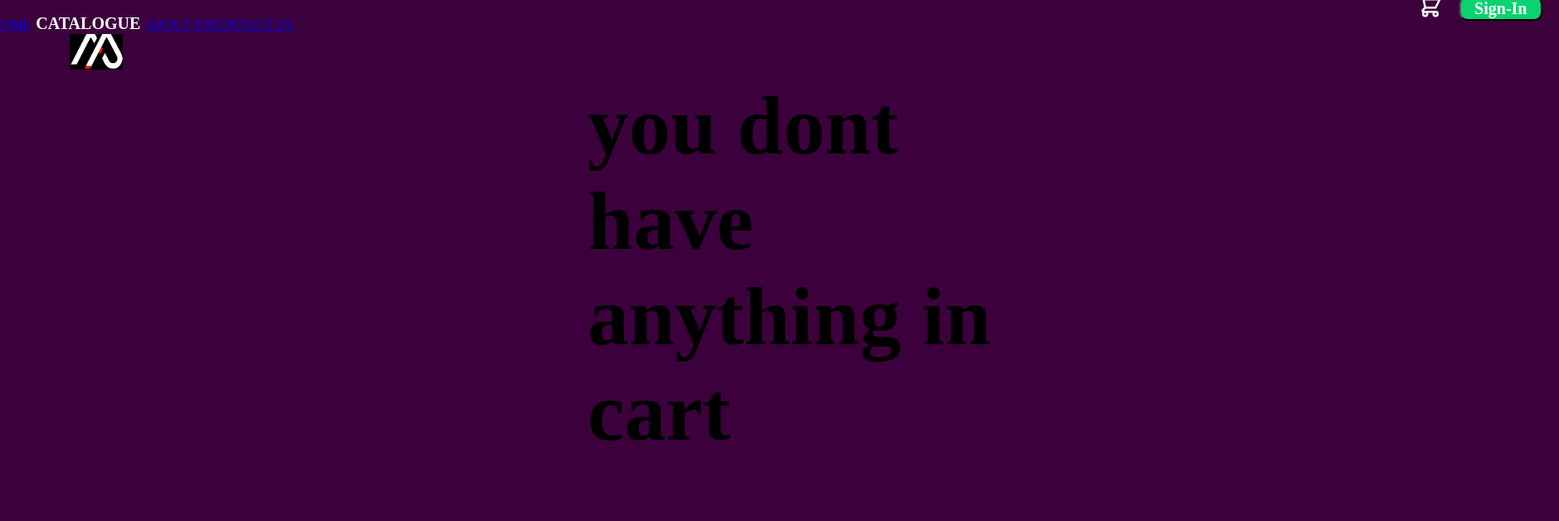
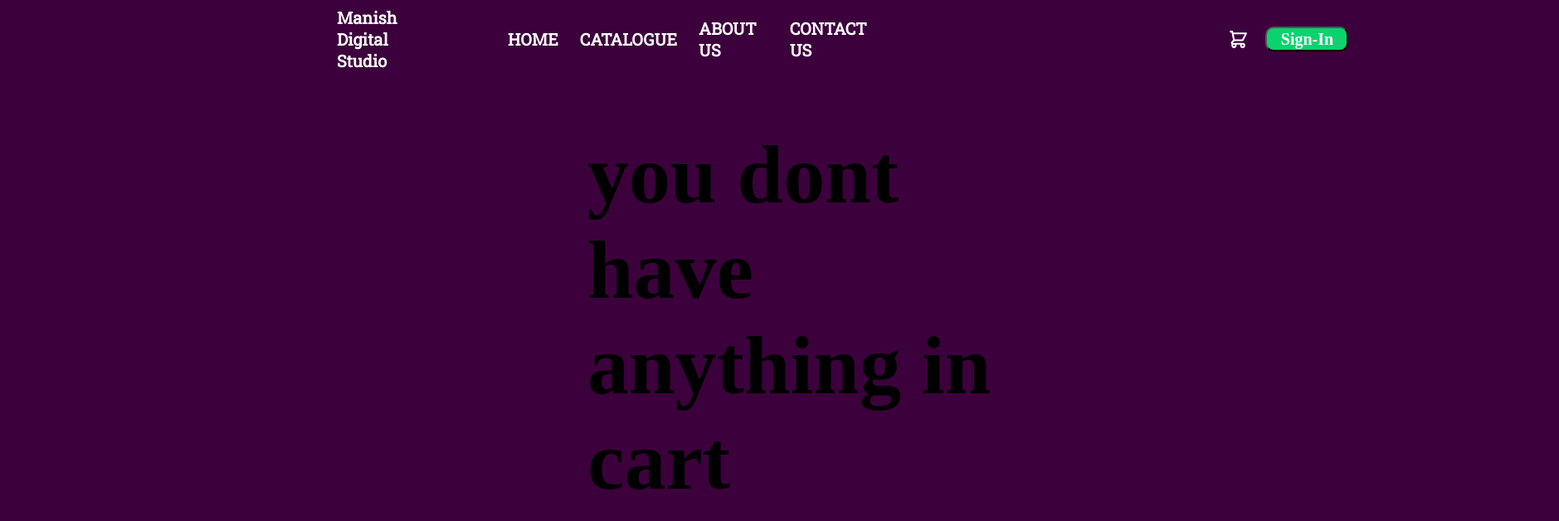
Before and after one commit to Yavnish/Manish-Digital-Studio, a Next.js app: page /cart in a window 1280 px wide. Shown: the top 628 px of the page at 83% size, 1879 px wide, since content can reach past the window. Built offline with nearby package versions, Linux system fonts and the light colour scheme.

Commit message:
modified:   pages/cart.js 	modified:   pages/contact.js

```diff
--- a/pages/cart.js
+++ b/pages/cart.js
@@ -1,22 +1,27 @@
 import Head from "next/head"
 import Image from "next/image"
 import Link from "next/link"
+import "@fontsource/roboto-slab"
 import { HiOutlineShoppingCart} from 'react-icons/hi';
+import { FaArrowCircleRight} from 'react-icons/fa';
 import * as DropdownMenu from '@radix-ui/react-dropdown-menu'
 import styles from "../styles/Home.module.css"
+import style from "../styles/card.module.css"
 const home=()=> {
-    return (
-      <div>
+   return (
+    <div>
        <Head>
          <title>Home</title>
        </Head>
-          <div style={{
+
+
+      <nav className={styles.navbar}>
+
+        <div style={{
          zIndex: - 1,
-         position:"fixed",
-         marginLeft: "2cm ",
-         marginTop:"20px",
-         width: "5vw",
-         height:"6vh"
+         position:"relative",
+         width: "45px",
+         height:"30px"
         }
         }>
       <Image
@@ -25,27 +30,21 @@ const home=()=> {
         layout="fill"
       />
       </div>
-
-      <nav className={styles.navg}>
-        <ul >
-             <a className={styles.navh} style={{marginLeft:'-300px',marginRight:'100px'}} >Manish Digital Studio</a>
-             <a href="/"  className={styles.navh} >HOME</a>
+             <a className={styles.nave}>Manish Digital Studio</a>
+             <a href="/" className={styles.nave} style={{marginLeft:'3cm'}}>HOME</a>
              <DropdownMenu.Root>
-              <DropdownMenu.Trigger className="trigger">CATALOGUE</DropdownMenu.Trigger>
-               <DropdownMenu.Content className="content">
+              <DropdownMenu.Trigger className="trigger" >CATALOGUE</DropdownMenu.Trigger>
+               <DropdownMenu.Content >
                 <DropdownMenu.Item className="item" > <Link href="/cart" style={{textDecoration:'none', color:'white'}}>Frames</Link> </DropdownMenu.Item>
                 <DropdownMenu.Item className="item" > <Link href="/cart" style={{textDecoration:'none', color:'white'}}>Printing</Link> </DropdownMenu.Item>
                 <DropdownMenu.Item className="item" > <Link href="/cart" style={{textDecoration:'none', color:'white'}}>Fucking</Link> </DropdownMenu.Item>
               </DropdownMenu.Content>
              </DropdownMenu.Root>
-             <a href="/about" className={styles.navh} >ABOUT US</a>
-             <a href="/contact" className={styles.navh} >CONTACT US</a>
-         </ul>
-    </nav>
-           <div style={{display:'flex' , flexDirection:'row' , alignItems:'center' ,marginLeft:'15cm' , marginTop:'-64px'}}>
-             <Link href="/cart" style={{marginLeft:'30cm'}}><HiOutlineShoppingCart size={30} color="white" ></HiOutlineShoppingCart></Link>
+             <Link href="/about" className={styles.nave}>ABOUT US</Link>
+             <Link href="/contact" className={styles.nave}>CONTACT US</Link>
+             <Link href="/cart" className={styles.nave} style={{marginLeft:'11cm',marginRight:'0px'}}><HiOutlineShoppingCart fontSize={'25px'}></HiOutlineShoppingCart></Link>
              <Link href="/login"><button type="submit" className={styles.button3}>Sign-In</button> </Link>
-            </div>
+      </nav>
                <h1 style={{marginLeft:"700px",fontSize:"100px"}}>you dont have anything in cart</h1>
            </div>
 
--- a/pages/contact.js
+++ b/pages/contact.js
@@ -1,22 +1,27 @@
 import Head from "next/head"
 import Image from "next/image"
 import Link from "next/link"
+import "@fontsource/roboto-slab"
 import { HiOutlineShoppingCart} from 'react-icons/hi';
+import { FaArrowCircleRight} from 'react-icons/fa';
 import * as DropdownMenu from '@radix-ui/react-dropdown-menu'
 import styles from "../styles/Home.module.css"
+import style from "../styles/card.module.css"
 const home=()=> {
-    return (
-      <div>
+   return (
+    <div>
        <Head>
          <title>Home</title>
        </Head>
-          <div style={{
+
+
+      <nav className={styles.navbar}>
+
+        <div style={{
          zIndex: - 1,
-         position:"fixed",
-         marginLeft: "2cm ",
-         marginTop:"20px",
-         width: "5vw",
-         height:"6vh"
+         position:"relative",
+         width: "45px",
+         height:"30px"
         }
         }>
       <Image
@@ -25,27 +30,21 @@ const home=()=> {
         layout="fill"
       />
       </div>
-
-      <nav className={styles.navg}>
-        <ul >
-             <a className={styles.navh} style={{marginLeft:'-300px',marginRight:'100px'}} >Manish Digital Studio</a>
-             <a href="/"  className={styles.navh} >HOME</a>
+             <a className={styles.nave}>Manish Digital Studio</a>
+             <a href="/" className={styles.nave} style={{marginLeft:'3cm'}}>HOME</a>
              <DropdownMenu.Root>
-              <DropdownMenu.Trigger className="trigger">CATALOGUE</DropdownMenu.Trigger>
-               <DropdownMenu.Content className="content">
+              <DropdownMenu.Trigger className="trigger" >CATALOGUE</DropdownMenu.Trigger>
+               <DropdownMenu.Content >
                 <DropdownMenu.Item className="item" > <Link href="/cart" style={{textDecoration:'none', color:'white'}}>Frames</Link> </DropdownMenu.Item>
                 <DropdownMenu.Item className="item" > <Link href="/cart" style={{textDecoration:'none', color:'white'}}>Printing</Link> </DropdownMenu.Item>
                 <DropdownMenu.Item className="item" > <Link href="/cart" style={{textDecoration:'none', color:'white'}}>Fucking</Link> </DropdownMenu.Item>
               </DropdownMenu.Content>
              </DropdownMenu.Root>
-             <a href="/about" className={styles.navh} >ABOUT US</a>
-             <a href="/contact" className={styles.navh} >CONTACT US</a>
-         </ul>
-    </nav>
-           <div style={{display:'flex' , flexDirection:'row' , alignItems:'center' ,marginLeft:'15cm' , marginTop:'-64px'}}>
-             <Link href="/cart" style={{marginLeft:'30cm'}}><HiOutlineShoppingCart size={30} color="white" ></HiOutlineShoppingCart></Link>
+             <Link href="/about" className={styles.nave}>ABOUT US</Link>
+             <Link href="/contact" className={styles.nave}>CONTACT US</Link>
+             <Link href="/cart" className={styles.nave} style={{marginLeft:'11cm',marginRight:'0px'}}><HiOutlineShoppingCart fontSize={'25px'}></HiOutlineShoppingCart></Link>
              <Link href="/login"><button type="submit" className={styles.button3}>Sign-In</button> </Link>
-            </div>
+      </nav>
                <h1 style={{marginLeft:"700px",fontSize:"100px"}}>hii this is contact us</h1>
            </div>
 
```
